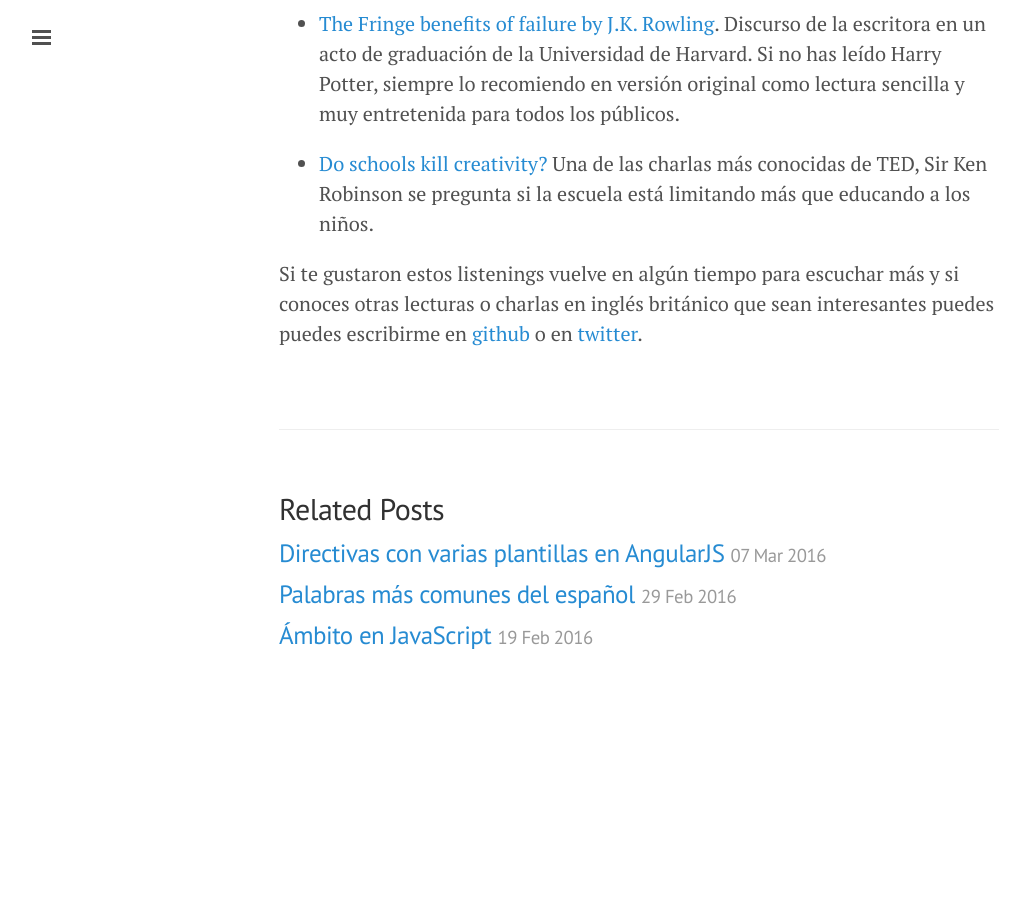
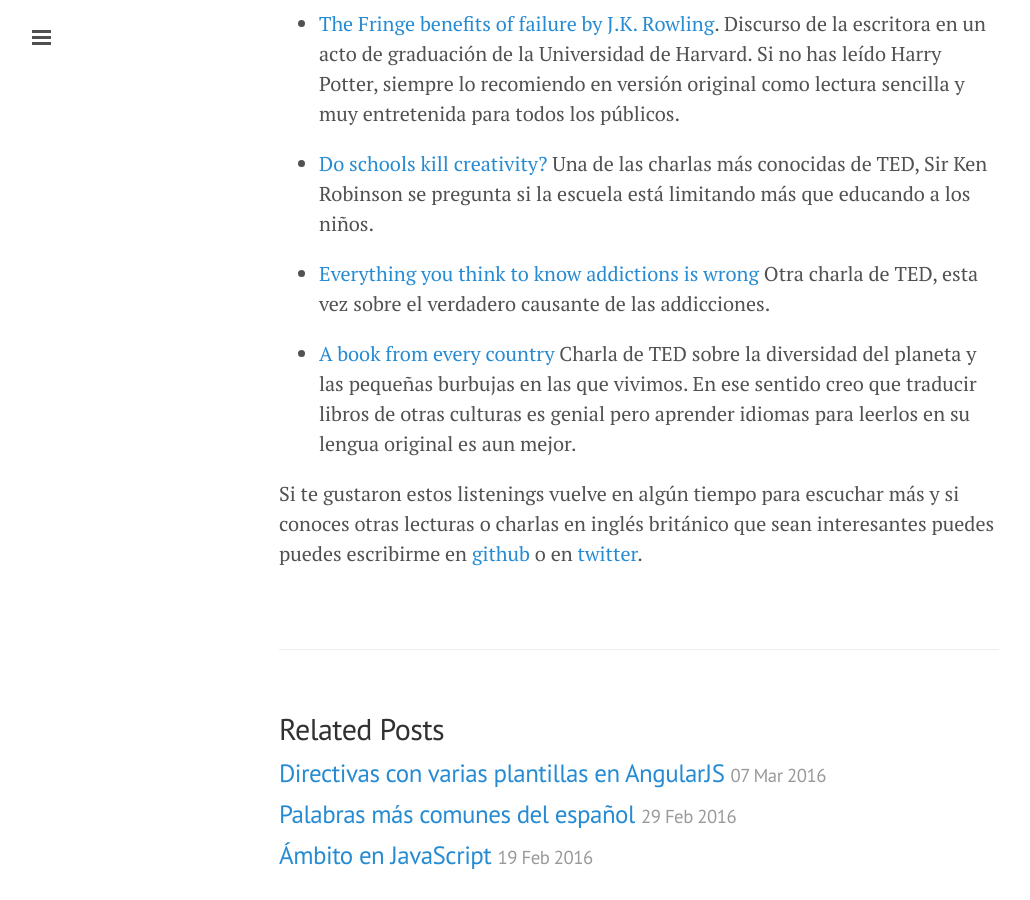
Before and after one commit to juanmirod/juanmirod.github.io, a Jekyll site: the page built from _posts/2016-02-02-listenings-estimulantes.markdown, in a window 1280 px wide and 900 px high, scrolled down 1858 px. Shown: the whole window, without its empty margins (1-1031 px from the left). Built offline with Jekyll 4.4.1, drawn with Linux system fonts in a browser that asks for light colours; before the commit the page ends 2570 px from its top, so only the background shows below that.

Commit message:
Added a couple of listenings

```diff
--- a/_posts/2016-02-02-listenings-estimulantes.markdown
+++ b/_posts/2016-02-02-listenings-estimulantes.markdown
@@ -34,4 +34,8 @@ A continuación dejo una lista con los videos y audios que me han gustado más y
 
 - [Do schools kill creativity?](http://www.ted.com/talks/ken_robinson_says_schools_kill_creativity) Una de las charlas más conocidas de TED, Sir Ken Robinson se pregunta si la escuela está limitando más que educando a los niños.
 
+- [Everything you think to know addictions is wrong](http://www.ted.com/talks/johann_hari_everything_you_think_you_know_about_addiction_is_wrong) Otra charla de TED, esta vez sobre el verdadero causante de las addicciones.
+
+- [A book from every country](http://www.ted.com/talks/ann_morgan_my_year_reading_a_book_from_every_country_in_the_world) Charla de TED sobre la diversidad del planeta y las pequeñas burbujas en las que vivimos. En ese sentido creo que traducir libros de otras culturas es genial pero aprender idiomas para leerlos en su lengua original es aun mejor.
+
 Si te gustaron estos listenings vuelve en algún tiempo para escuchar más y si conoces otras lecturas o charlas en inglés británico que sean interesantes puedes puedes escribirme en [github](https://github.com/juanmirod/juanmirod.github.io/blob/master/_posts/2016-02-02-listenings-estimulantes.markdown) o en [twitter](https://twitter.com/juanmirod).
--- a/_posts/2016-03-13-Demis-Hassabis-el-hombre-que-nos-dejara-obsoletos.markdown
+++ b/_posts/2016-03-13-Demis-Hassabis-el-hombre-que-nos-dejara-obsoletos.markdown
@@ -5,7 +5,7 @@ layout: post
 tags: [Inteligencia Artifical]
 ---
 
-Demis Hassabis es un genio que me ha fascinado desde antes incluso de saber quien era. Ya cuando Lionhead publicó Back and White, Peter Molineux hablaba en sus entrevistas de un genio de la programación que había sido el propiciante de Theme Park y que lo era de Black and White. De la boca de Peter Molineoux todo suena siempre pretencioso, pero si miramos los dos juegos de los que estamos hablando y el momento en el que aparecieron, veremos que los dos son juegos de relevancia histórica por la misma razón: son hitos en la inteligencia artificial aplicada a videojuegos. B&W podría resultar vacío de contenido o un poco tonto en cuanto a reto para el jugador, pero ver cómo se comportaban las criaturas y aprendían de tus actos y respondían al propio feedback de los aldeanos era genial. Theme park era más sencillo, pero si tenemos en cuenta que Demis Hassabis tenía 17 años y que inventó un género de los videojuegos con su creación, ya no parece ninguna tontería.
+Demis Hassabis es un genio que me ha fascinado desde antes incluso de saber quien era. Ya cuando Lionhead publicó Back and White, Peter Molineux hablaba en sus entrevistas de un prodigio de la programación que había sido el propiciante de Theme Park y que lo era de Black and White. De la boca de Peter Molineoux todo suena siempre pretencioso, pero si miramos los dos juegos de los que estamos hablando y el momento en el que aparecieron, veremos que los dos son juegos de relevancia histórica por la misma razón: son hitos en la inteligencia artificial aplicada a videojuegos. B&W podría resultar vacío de contenido o un poco tonto en cuanto a reto para el jugador, pero ver cómo se comportaban las criaturas y aprendían de tus actos y respondían al propio feedback de los aldeanos era genial. Theme park era más sencillo, pero si tenemos en cuenta que Demis Hassabis tenía 17 años y que inventó un género de los videojuegos con su creación, ya no parece ninguna tontería.
 
 Yo no conocía su nombre, pero sabía que la persona detrás de aquellas invenciones no era una persona normal. Efectivamente DH se enseñó a leer él solo a los 2 años, a los 4 jugaba al ajedrez y a los 13 adquirió el rango de gran maestro. Es un genio histórico, como lo fueron Einstein, Mozart o Ramanujan. Solo el tiempo nos mostrará los frutos de su trabajo, porque los mortales comunes no podemos imaginar lo que una mente como la suya está tramando o lo que conseguirá hacer a lo largo de su vida.
 
```
